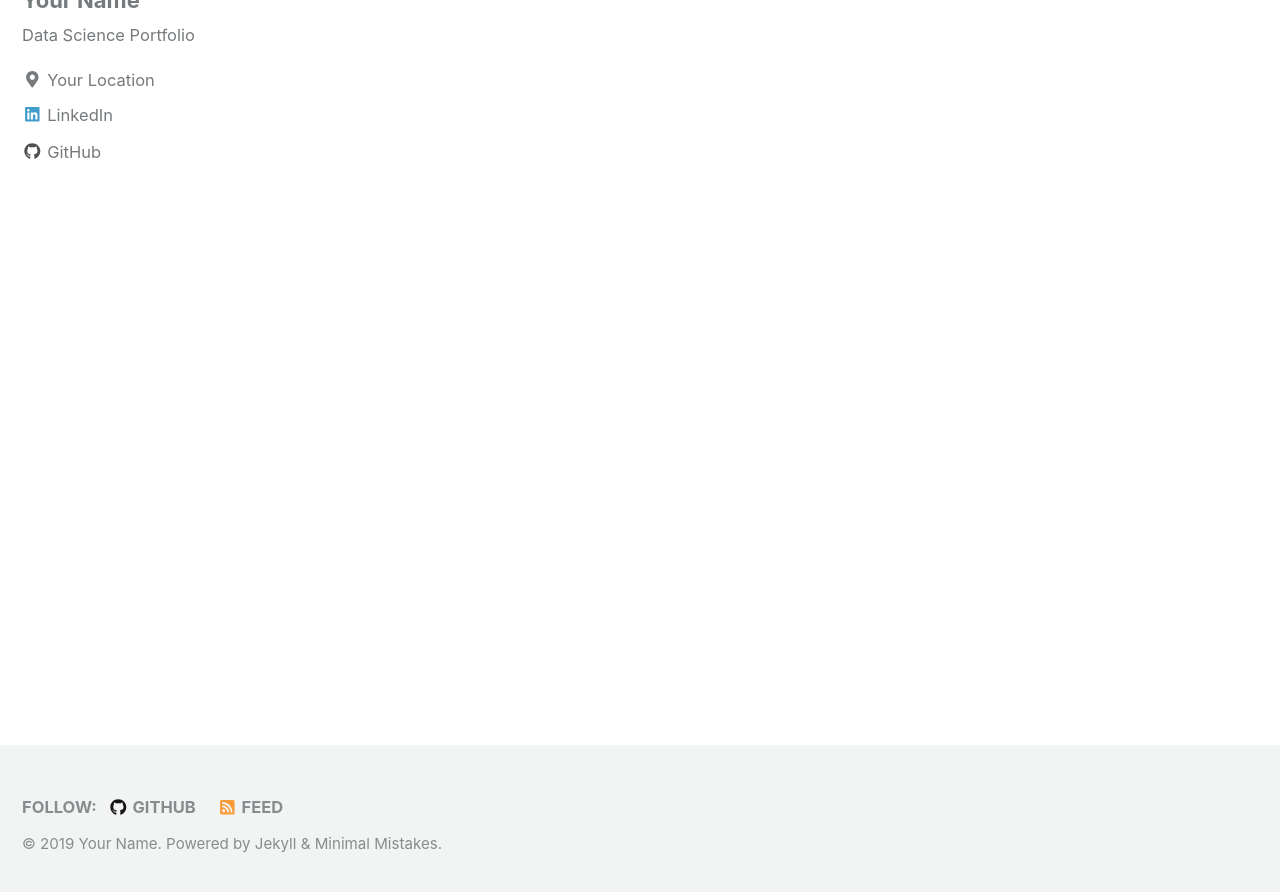
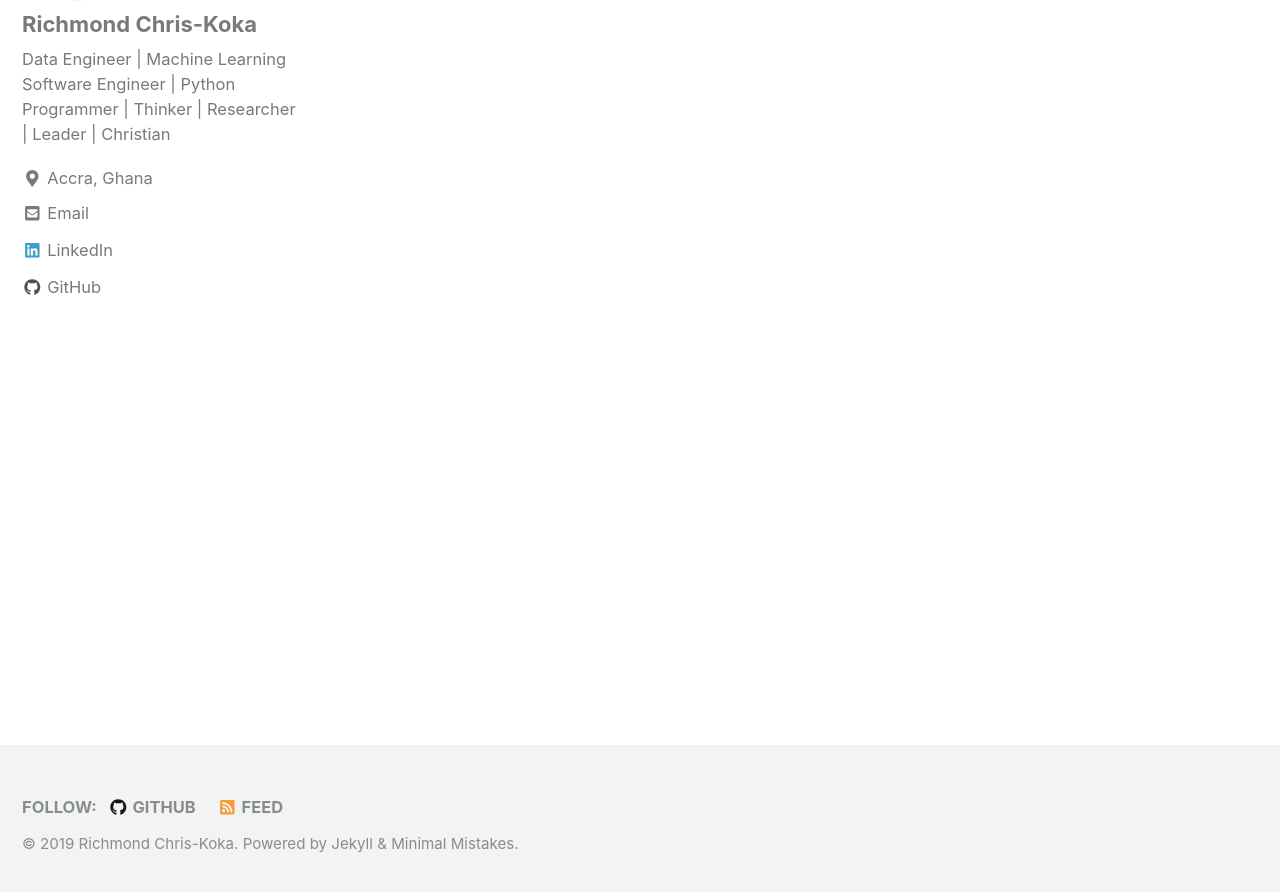
Before and after one commit to rchriskoka/rchriskoka.github.io, a Jekyll site: the page built from index.html, in a window 1280 px wide and 900 px high, scrolled down 1213 px. Shown: the top 892 px of the window. Built offline with Jekyll 4.4.1, drawn with Linux system fonts in a browser that asks for light colours; nearby versions of some CDN libraries; the list of posts is cut into pages by our own code; some of the changed text lies outside the part shown.

Commit message:
Initial Commit

```diff
--- a/_config.yml
+++ b/_config.yml
@@ -9,13 +9,13 @@ minimal_mistakes_skin    : "default" # "air", "aqua", "contrast", "dark", "dirt"
 
 # Site Settings
 locale                   : "en-US"
-title                    : "Your Name"
+title                    : "Richmond Chris-Koka"
 title_separator          : "-"
-name                     : "Your Name"
+name                     : "Richmond Chris-Koka"
 description              : "Data Science Portfolio"
-url                      : # the base hostname & protocol for your site e.g. "https://mmistakes.github.io"
+url                      : "https://rchriskoka.github.io"
 baseurl                  : # the subpath of your site, e.g. "/blog"
-repository               : # GitHub username/repo-name e.g. "mmistakes/minimal-mistakes"
+repository               : "rchriskoka/Data-Engineering-Blossom/"
 teaser                   : # path of fallback teaser image, e.g. "/assets/images/500x300.png"
 # breadcrumbs            : false # true, false (default)
 words_per_minute         : 200
@@ -84,11 +84,11 @@ analytics:
 
 # Site Author
 author:
-  name             : "Your Name"
-  avatar           : "/images/bio-pic-2.jpg" # path of avatar image, e.g. "/assets/images/bio-photo.jpg"
-  bio              : "Data Science Portfolio"
-  location         : "Your Location"
-  email            :
+  name             : "Richmond Chris-Koka"
+  avatar           : "/images/Richmond.jpeg" # path of avatar image, e.g. "/assets/images/bio-photo.jpg"
+  bio              : "Data Engineer | Machine Learning Software Engineer | Python Programmer | Thinker | Researcher | Leader | Christian "
+  location         : "Accra, Ghana"
+  email            : "rchriskoka@gmail.com"
   uri              :
   home             : # null (default), "absolute or relative url to link to author home"
   bitbucket        :
@@ -97,13 +97,13 @@ author:
   flickr           :
   facebook         :
   foursquare       :
-  github           : "Your Github"
+  github           : "https://www.github.com/rchriskoka"
   gitlab           :
   google_plus      :
   keybase          :
   instagram        :
   lastfm           :
-  linkedin         : "dataoptimal" # "john-doe-12345678" (the last part of your profile url, e.g. https://www.linkedin.com/in/john-doe-12345678)
+  linkedin         : "https://www.linkedin.com/rchriskoka"
   pinterest        :
   soundcloud       :
   stackoverflow    : # "123456/username" (the last part of your profile url, e.g. https://stackoverflow.com/users/123456/username)
```
